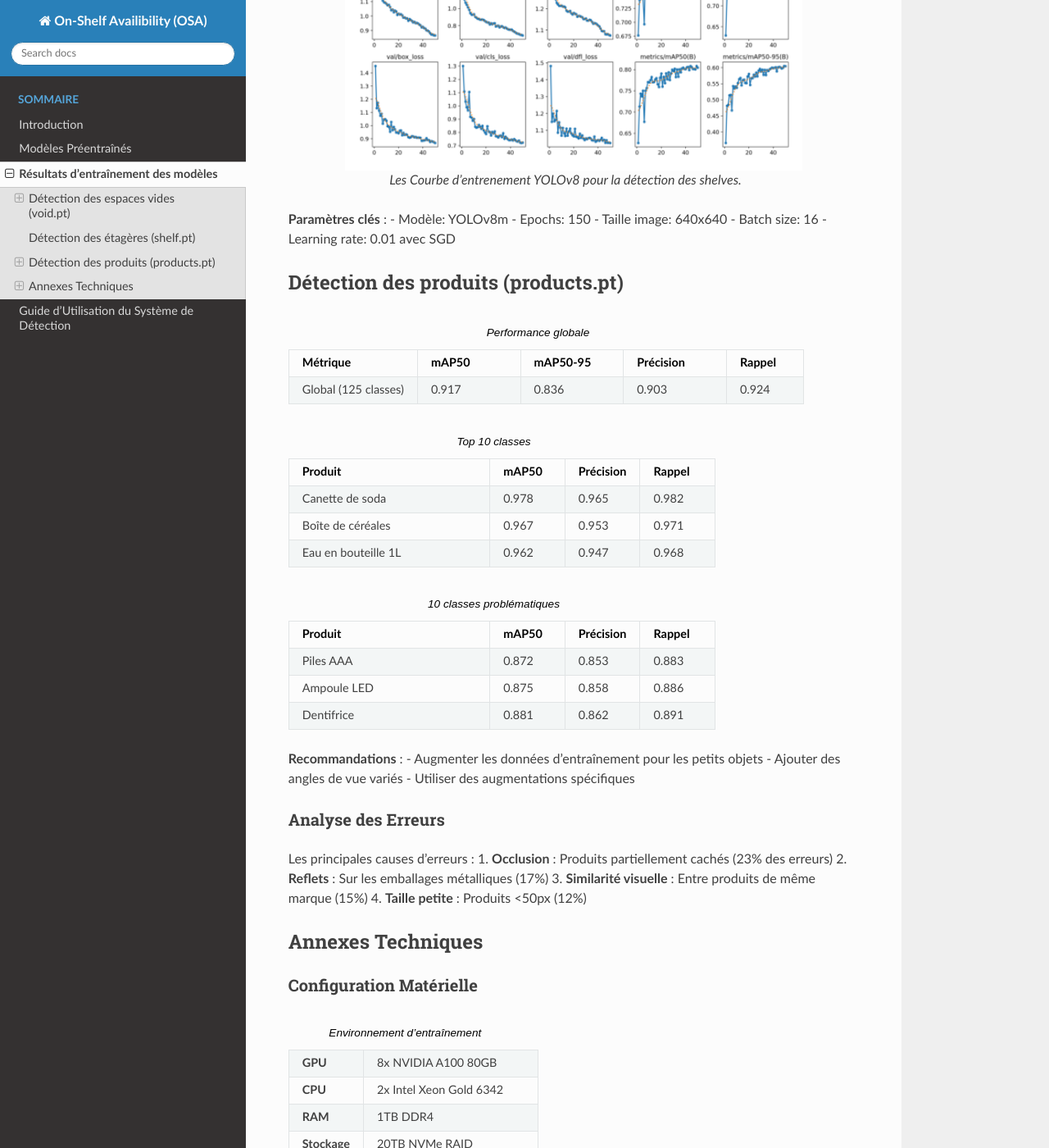
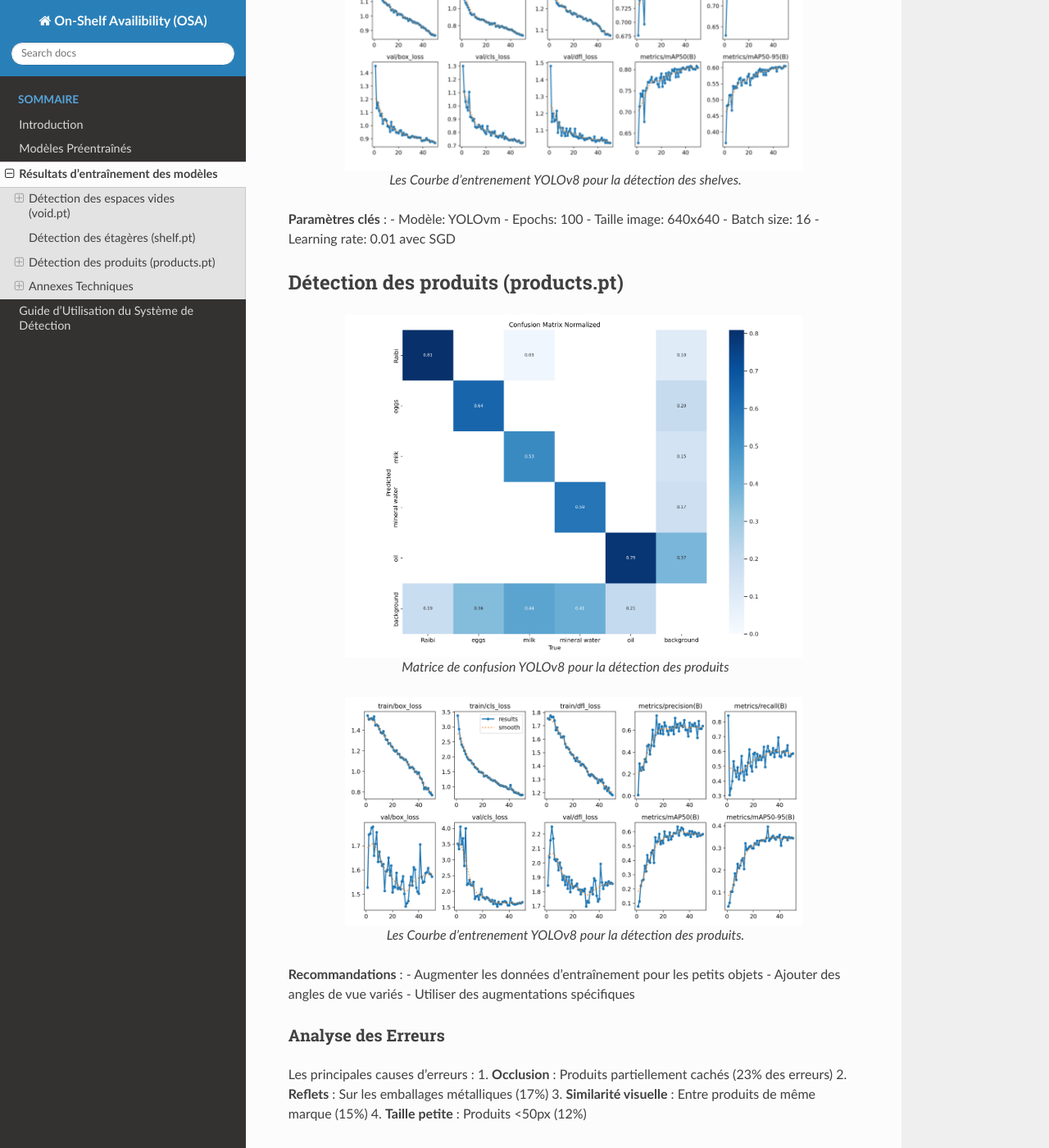
Before and after one commit to abder111/CV_project_osa, a Sphinx documentation site: the page built from docs/source/train_models_results.rst, in a window 1280 px wide and 1400 px high, scrolled down 9774 px. Shown: the whole window at 82% size. Built offline with Sphinx 7.4.7 and the Read the Docs theme 3.1.0, drawn with Linux system fonts in a browser that asks for light colours; some of the changed text lies outside the part shown.

Commit message:
Update train_models_results.rst

```diff
--- a/docs/source/train_models_results.rst
+++ b/docs/source/train_models_results.rst
@@ -338,10 +338,10 @@
      - Précision
      - Rappel
    * - Global
-     - 0.953
-     - 0.876
-     - 0.942
-     - 0.961
+     - 0.815
+     - 0.595
+     - 0.81
+     - 0.80
 
 .. figure:: _static/images/shelf/shelf_matrix.png
    :alt: Matrice de confusion YOLOv8 pour la détection des espaces vides
@@ -358,8 +358,8 @@
    Les Courbe  d'entrenement YOLOv8 pour la détection des shelves.
 
 **Paramètres clés** :
-- Modèle: YOLOv8m
-- Epochs: 150
+- Modèle: YOLOvm
+- Epochs: 100
 - Taille image: 640x640
 - Batch size: 16
 - Learning rate: 0.01 avec SGD
@@ -367,71 +367,23 @@
 Détection des produits (products.pt)
 ===================================
 
-Performance Globale
+Les produits utilitsee : oil,milk,water,eggs,raibi
 ^^^^^^^^^^^^^^^^^^
 
-.. list-table:: Performance globale
-   :widths: 25 20 20 20 15
-   :header-rows: 1
+.. figure:: _static/images/products/products_matrix.png
+   :alt: Matrice de confusion YOLOv8 pour la détection des espaces vides
+   :width: 80%
+   :align: center
 
-   * - Métrique
-     - mAP50
-     - mAP50-95
-     - Précision
-     - Rappel
-   * - Global (125 classes)
-     - 0.917
-     - 0.836
-     - 0.903
-     - 0.924
+   Matrice de confusion YOLOv8 pour la détection des produits
 
-Top Performances par Classe
-^^^^^^^^^^^^^^^^^^^^^^^^^^^
+.. figure:: _static/images/products/products_results.png
+   :alt: Courbe précision-rappel YOLOv8 pour la détection des espaces vides
+   :width: 80%
+   :align: center
 
-.. list-table:: Top 10 classes
-   :widths: 40 15 15 15
-   :header-rows: 1
+   Les Courbe  d'entrenement YOLOv8 pour la détection des produits.
 
-   * - Produit
-     - mAP50
-     - Précision
-     - Rappel
-   * - Canette de soda
-     - 0.978
-     - 0.965
-     - 0.982
-   * - Boîte de céréales
-     - 0.967
-     - 0.953
-     - 0.971
-   * - Eau en bouteille 1L
-     - 0.962
-     - 0.947
-     - 0.968
-
-Classes à Améliorer
-^^^^^^^^^^^^^^^^^^^
-
-.. list-table:: 10 classes problématiques
-   :widths: 40 15 15 15
-   :header-rows: 1
-
-   * - Produit
-     - mAP50
-     - Précision
-     - Rappel
-   * - Piles AAA
-     - 0.872
-     - 0.853
-     - 0.883
-   * - Ampoule LED
-     - 0.875
-     - 0.858
-     - 0.886
-   * - Dentifrice
-     - 0.881
-     - 0.862
-     - 0.891
 
 **Recommandations** :
 - Augmenter les données d'entraînement pour les petits objets
```
